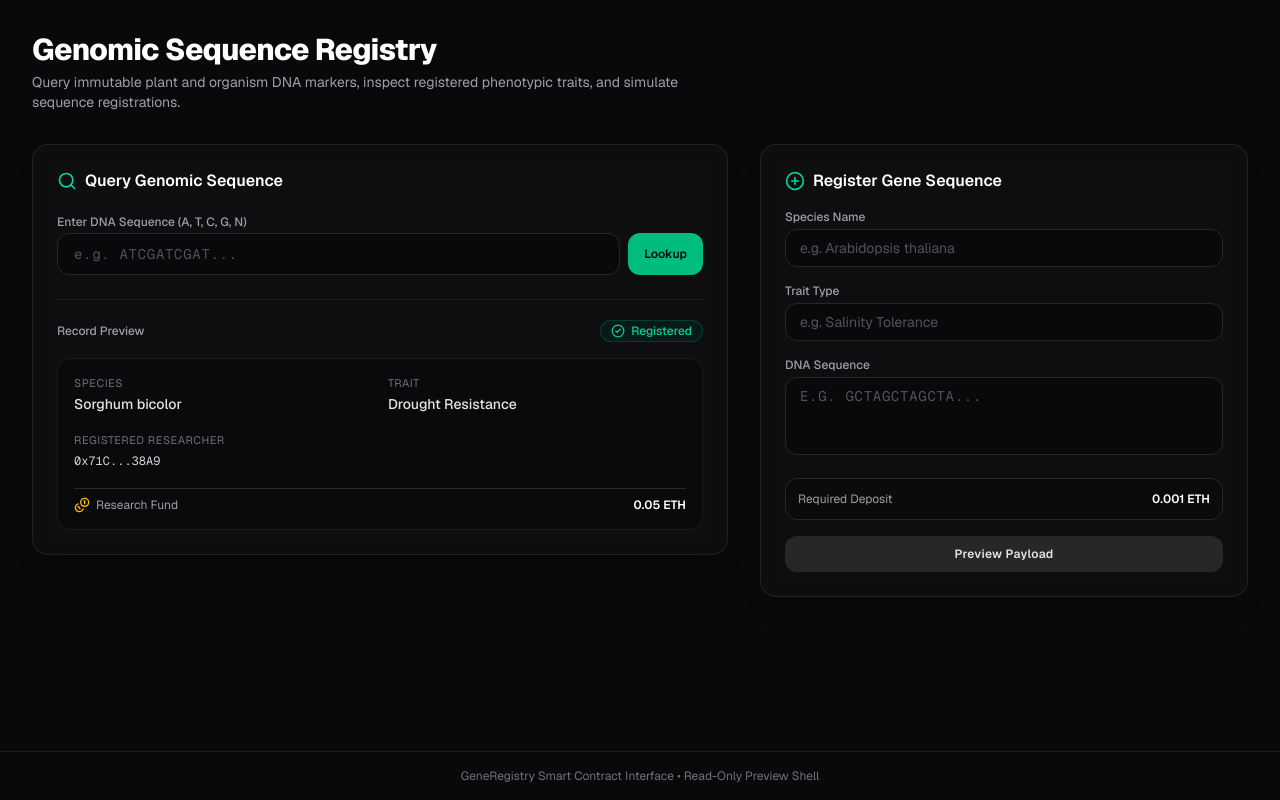
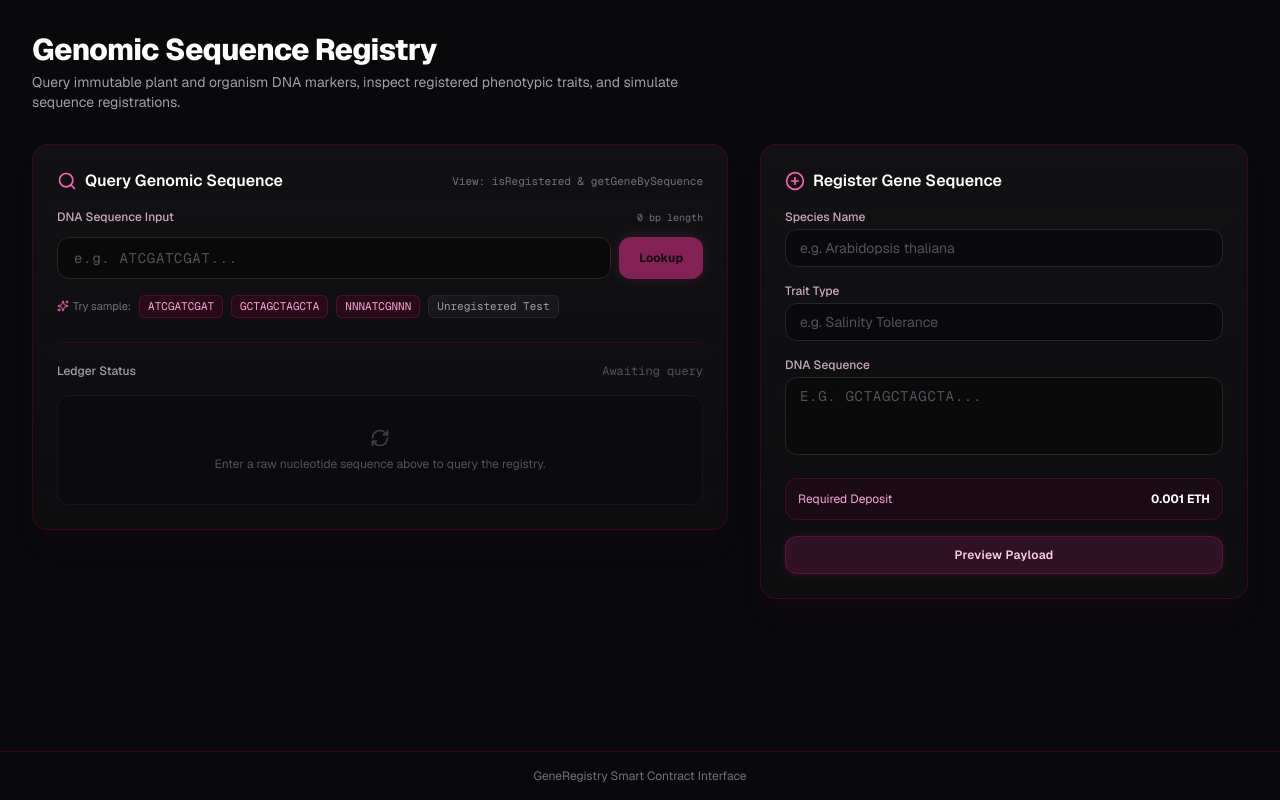
Before and after one commit to Khatisani/GeneRegistry, a Next.js app in the folder frontend/: page / in a window 1280 px wide. Built offline with nearby package versions, Linux system fonts and the light colour scheme.

Commit message:
chore: separate app and components directory. Implement sequence query and inspection panel in appplication.

```diff
--- a/frontend/src/app/page.tsx
+++ b/frontend/src/app/page.tsx
@@ -2,13 +2,14 @@
 "use client";
 
 import React, { useState } from "react";
-import { Search, PlusCircle, Database, CheckCircle2, AlertCircle, Coins, User } from "lucide-react";
+import { PlusCircle } from "lucide-react";
+import { SequenceQueryPanel } from "@/components/SequenceQueryPanel";
 
 export default function DashboardPage() {
   const [activeTab, setActiveTab] = useState<"search" | "register">("search");
 
   return (
-    <div className="min-h-screen bg-zinc-950 text-zinc-100 flex flex-col font-sans">
+    <div className="min-h-screen bg-zinc-950 text-zinc-100 flex flex-col font-sans selection:bg-pink-500 selection:text-white">
       <main className="flex-1 max-w-7xl w-full mx-auto px-4 sm:px-6 lg:px-8 py-8">
 
         <section className="mb-8">
@@ -20,11 +21,11 @@ export default function DashboardPage() {
           </p>
         </section>
 
-        <div className="flex sm:hidden border-b border-zinc-800 mb-6 gap-4 text-sm font-medium">
+        <div className="flex sm:hidden border-b border-pink-950 mb-6 gap-4 text-sm font-medium">
           <button
             onClick={() => setActiveTab("search")}
             className={`pb-2 border-b-2 transition-colors ${
-              activeTab === "search" ? "border-emerald-400 text-white" : "border-transparent text-zinc-400"
+              activeTab === "search" ? "border-pink-500 text-pink-300 font-semibold" : "border-transparent text-zinc-400"
             }`}
           >
             Sequence Search
@@ -32,116 +33,65 @@ export default function DashboardPage() {
           <button
             onClick={() => setActiveTab("register")}
             className={`pb-2 border-b-2 transition-colors ${
-              activeTab === "register" ? "border-emerald-400 text-white" : "border-transparent text-zinc-400"
+              activeTab === "register" ? "border-pink-500 text-pink-300 font-semibold" : "border-transparent text-zinc-400"
             }`}
           >
             Register Preview
           </button>
         </div>
 
+
         <div className="grid grid-cols-1 lg:grid-cols-12 gap-8 items-start">
 
           <section className={`lg:col-span-7 space-y-6 ${activeTab === "search" ? "block" : "hidden sm:block"}`}>
-            <div className="rounded-2xl border border-zinc-800/80 bg-zinc-900/40 p-6 backdrop-blur-sm shadow-xl">
-              <div className="flex items-center gap-2 mb-4 text-emerald-400">
-                <Search className="h-5 w-5" />
-                <h2 className="text-base font-semibold text-white">Query Genomic Sequence</h2>
-              </div>
-
-              <div className="space-y-3">
-                <label className="text-xs font-medium text-zinc-400">Enter DNA Sequence (A, T, C, G, N)</label>
-                <div className="flex gap-2">
-                  <input
-                    type="text"
-                    placeholder="e.g. ATCGATCGAT..."
-                    className="flex-1 rounded-xl border border-zinc-800 bg-zinc-950 px-4 py-2.5 text-sm font-mono tracking-wider text-white placeholder-zinc-600 focus:border-emerald-500 focus:outline-none focus:ring-1 focus:ring-emerald-500"
-                  />
-                  <button
-                    type="button"
-                    className="rounded-xl bg-emerald-500 px-4 py-2.5 text-xs font-semibold text-zinc-950 hover:bg-emerald-400 transition-colors"
-                  >
-                    Lookup
-                  </button>
-                </div>
-              </div>
-
-              <div className="mt-6 border-t border-zinc-800/60 pt-5 space-y-4">
-                <div className="flex items-center justify-between">
-                  <span className="text-xs font-medium text-zinc-400">Record Preview</span>
-                  <span className="inline-flex items-center gap-1.5 rounded-full border border-emerald-800/50 bg-emerald-950/40 px-2.5 py-0.5 text-xs font-medium text-emerald-400">
-                    <CheckCircle2 className="h-3.5 w-3.5" /> Registered
-                  </span>
-                </div>
-
-                <div className="grid grid-cols-2 gap-4 rounded-xl border border-zinc-800/60 bg-zinc-950/60 p-4">
-                  <div>
-                    <span className="block text-[11px] text-zinc-500 uppercase tracking-wider">Species</span>
-                    <span className="text-sm font-medium text-zinc-200">Sorghum bicolor</span>
-                  </div>
-                  <div>
-                    <span className="block text-[11px] text-zinc-500 uppercase tracking-wider">Trait</span>
-                    <span className="text-sm font-medium text-zinc-200">Drought Resistance</span>
-                  </div>
-                  <div className="col-span-2">
-                    <span className="block text-[11px] text-zinc-500 uppercase tracking-wider">Registered Researcher</span>
-                    <span className="text-xs font-mono text-zinc-300 break-all">0x71C...38A9</span>
-                  </div>
-                  <div className="col-span-2 pt-2 border-t border-zinc-800 flex items-center justify-between">
-                    <span className="text-xs text-zinc-400 flex items-center gap-1.5">
-                      <Coins className="h-4 w-4 text-amber-400" /> Research Fund
-                    </span>
-                    <span className="text-xs font-semibold text-white">0.05 ETH</span>
-                  </div>
-                </div>
-              </div>
-            </div>
+            <SequenceQueryPanel />
           </section>
 
           <section className={`lg:col-span-5 space-y-6 ${activeTab === "register" ? "block" : "hidden sm:block"}`}>
-            <div className="rounded-2xl border border-zinc-800/80 bg-zinc-900/40 p-6 backdrop-blur-sm shadow-xl">
-              <div className="flex items-center gap-2 mb-4 text-emerald-400">
+            <div className="rounded-2xl border border-pink-950/70 bg-gradient-to-b from-zinc-900/60 to-zinc-900/30 p-6 backdrop-blur-sm shadow-xl shadow-pink-950/10">
+              <div className="flex items-center gap-2 mb-4 text-pink-400">
                 <PlusCircle className="h-5 w-5" />
                 <h2 className="text-base font-semibold text-white">Register Gene Sequence</h2>
               </div>
 
               <form className="space-y-4" onSubmit={(e) => e.preventDefault()}>
                 <div>
-                  <label className="block text-xs font-medium text-zinc-400 mb-1">Species Name</label>
+                  <label className="block text-xs font-medium text-pink-200/80 mb-1">Species Name</label>
                   <input
                     type="text"
                     placeholder="e.g. Arabidopsis thaliana"
-                    className="w-full rounded-xl border border-zinc-800 bg-zinc-950 px-3.5 py-2 text-sm text-white placeholder-zinc-600 focus:border-emerald-500 focus:outline-none"
+                    className="w-full rounded-xl border border-zinc-800 bg-zinc-950/80 px-3.5 py-2 text-sm text-pink-100 placeholder-zinc-600 focus:border-pink-500 focus:outline-none transition-all"
                   />
                 </div>
 
                 <div>
-                  <label className="block text-xs font-medium text-zinc-400 mb-1">Trait Type</label>
+                  <label className="block text-xs font-medium text-pink-200/80 mb-1">Trait Type</label>
                   <input
                     type="text"
                     placeholder="e.g. Salinity Tolerance"
-                    className="w-full rounded-xl border border-zinc-800 bg-zinc-950 px-3.5 py-2 text-sm text-white placeholder-zinc-600 focus:border-emerald-500 focus:outline-none"
+                    className="w-full rounded-xl border border-zinc-800 bg-zinc-950/80 px-3.5 py-2 text-sm text-pink-100 placeholder-zinc-600 focus:border-pink-500 focus:outline-none transition-all"
                   />
                 </div>
 
                 <div>
-                  <label className="block text-xs font-medium text-zinc-400 mb-1">DNA Sequence</label>
+                  <label className="block text-xs font-medium text-pink-200/80 mb-1">DNA Sequence</label>
                   <textarea
                     rows={3}
                     placeholder="e.g. GCTAGCTAGCTA..."
-                    className="w-full rounded-xl border border-zinc-800 bg-zinc-950 px-3.5 py-2 text-sm font-mono uppercase tracking-wider text-white placeholder-zinc-600 focus:border-emerald-500 focus:outline-none resize-none"
+                    className="w-full rounded-xl border border-zinc-800 bg-zinc-950/80 px-3.5 py-2 text-sm font-mono uppercase tracking-wider text-pink-200 placeholder-zinc-600 focus:border-pink-500 focus:outline-none resize-none transition-all"
                   />
                 </div>
 
-                <div className="flex items-center justify-between text-xs text-zinc-400 bg-zinc-950/60 p-3 rounded-xl border border-zinc-800">
-                  <span>Required Deposit</span>
-                  <span className="font-semibold text-white">0.001 ETH</span>
+                <div className="flex items-center justify-between text-xs text-zinc-300 bg-pink-950/20 p-3 rounded-xl border border-pink-900/40">
+                  <span className="text-pink-300">Required Deposit</span>
+                  <span className="font-bold text-white">0.001 ETH</span>
                 </div>
 
                 <button
                   type="submit"
-                  className="w-full rounded-xl bg-zinc-800 hover:bg-zinc-700 text-zinc-200 py-2.5 text-xs font-semibold tracking-wide transition-all flex items-center justify-center gap-2"
+                  className="w-full rounded-xl border border-pink-600/30 bg-pink-500/15 hover:bg-pink-500/25 text-pink-200 hover:text-white py-2.5 text-xs font-semibold tracking-wide transition-all shadow-[0_0_10px_rgba(244,114,182,0.1)]"
                 >
-                  <span>Preview Payload</span>
+                  Preview Payload
                 </button>
               </form>
             </div>
@@ -149,8 +99,8 @@ export default function DashboardPage() {
         </div>
       </main>
 
-      <footer className="border-t border-zinc-800/60 bg-zinc-950 py-4 text-center text-xs text-zinc-500">
-        GeneRegistry Smart Contract Interface &bull; Read-Only Preview Shell
+      <footer className="border-t border-pink-950/60 bg-zinc-950 py-4 text-center text-xs text-zinc-500">
+        GeneRegistry Smart Contract Interface
       </footer>
     </div>
   );
```
Also changed, not shown: frontend/src/components/Navbar.jsx (renamed from frontend/src/app/components/Navbar.jsx), frontend/src/components/SequenceQueryPanel.tsx (renamed from frontend/src/app/SequenceQueryPanel.tsx).
